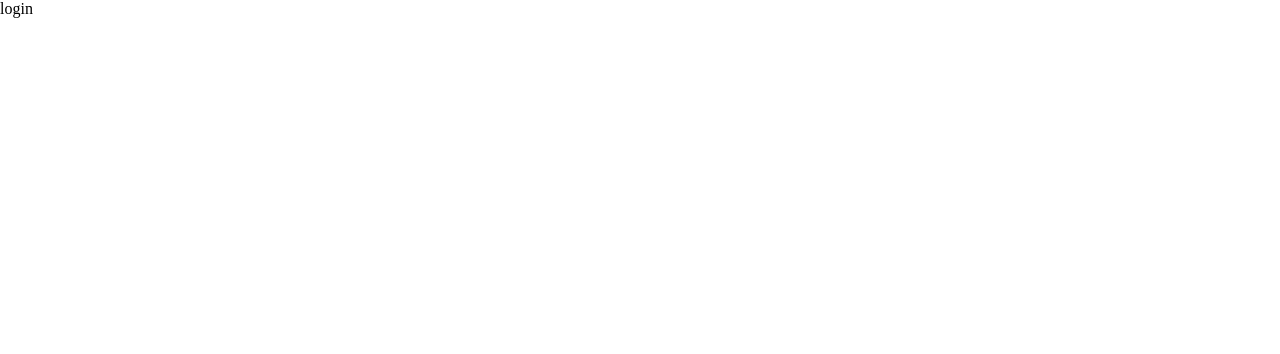
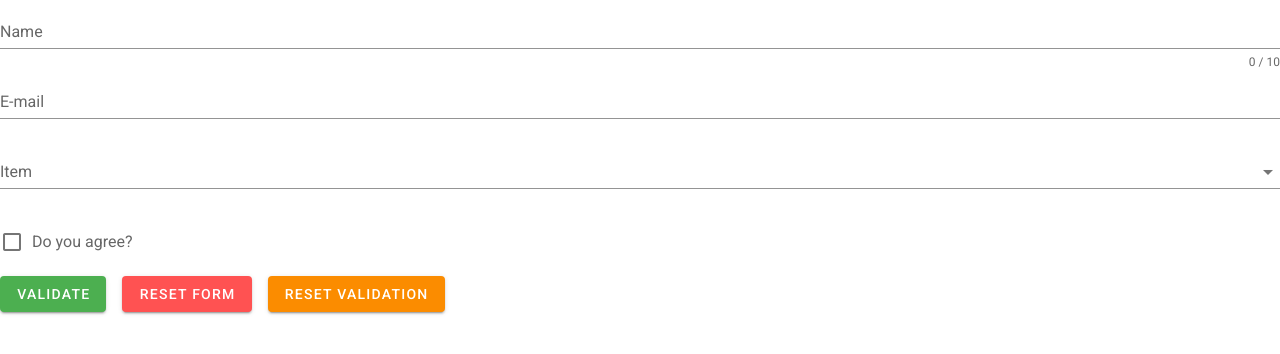
Before and after one commit to AdrianTao/vuetify-admin, a Vue app: page /#/login in a window 1280 px wide. Shown: the top 354 px of the page. Built offline with nearby package versions, Linux system fonts and the light colour scheme.

Commit message:
登录页面

```diff
--- a/src/main.js
+++ b/src/main.js
@@ -2,7 +2,7 @@
 import App from './App.vue'
 import router from './router'
 import store from './store'
-import vuetify from './plugins/vuetify';
+import vuetify from './plugins/vuetify'
 
 import '@/icons' // icon
 import '@/permission' // permission control
--- a/src/views/login/index.vue
+++ b/src/views/login/index.vue
@@ -1,15 +1,101 @@
 <template>
-  <div class="login-container">
-    login
-  </div>
+  <v-app>
+    <v-form
+      ref="form"
+      v-model="valid"
+      lazy-validation
+    >
+      <v-text-field
+        v-model="name"
+        :counter="10"
+        :rules="nameRules"
+        label="Name"
+        required
+      />
+
+      <v-text-field
+        v-model="email"
+        :rules="emailRules"
+        label="E-mail"
+        required
+      />
+
+      <v-select
+        v-model="select"
+        :items="items"
+        :rules="[v => !!v || 'Item is required']"
+        label="Item"
+        required
+      />
+
+      <v-checkbox
+        v-model="checkbox"
+        :rules="[v => !!v || 'You must agree to continue!']"
+        label="Do you agree?"
+        required
+      />
+
+      <v-btn
+        :disabled="!valid"
+        color="success"
+        class="mr-4"
+        @click="validate"
+      >
+        Validate
+      </v-btn>
+
+      <v-btn
+        color="error"
+        class="mr-4"
+        @click="reset"
+      >
+        Reset Form
+      </v-btn>
+
+      <v-btn
+        color="warning"
+        @click="resetValidation"
+      >
+        Reset Validation
+      </v-btn>
+    </v-form>
+  </v-app>
+
 </template>
 
 <script>
 export default {
   name: 'Login',
-  data() {
-    return {
-
+  data: () => ({
+    valid: true,
+    name: '',
+    nameRules: [
+      v => !!v || 'Name is required',
+      v => (v && v.length <= 10) || 'Name must be less than 10 characters'
+    ],
+    email: '',
+    emailRules: [
+      v => !!v || 'E-mail is required',
+      v => /.+@.+\..+/.test(v) || 'E-mail must be valid'
+    ],
+    select: null,
+    items: [
+      'Item 1',
+      'Item 2',
+      'Item 3',
+      'Item 4'
+    ],
+    checkbox: false
+  }),
+  methods: {
+    validate() {
+      this.$refs.form.validate()
+    },
+    reset() {
+      this.$refs.form.reset()
+    },
+    resetValidation() {
+      this.$refs.form.resetValidation()
     }
   }
 }
```
Also changed, not shown: src/plugins/vuetify.js (+5 -4 lines), .eslintrc.js, src/router/index.js (line endings or trailing spaces), 1 other file (tests, documents, lock files or other folders).
